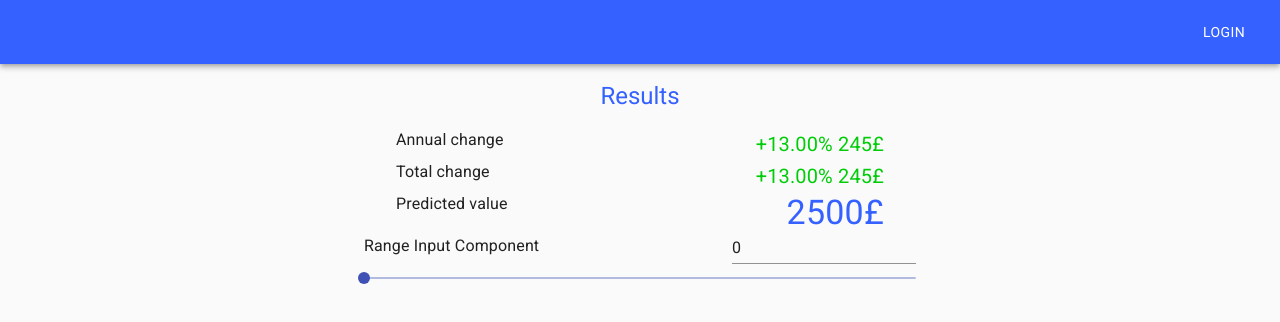
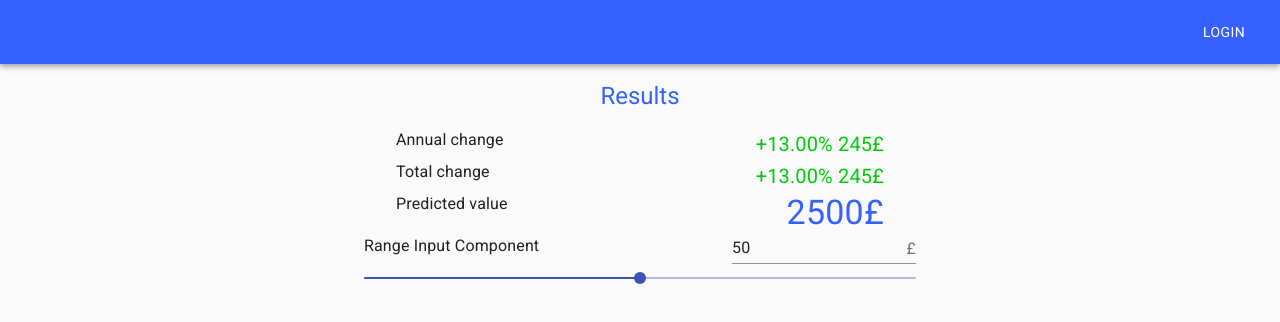
Before and after one commit to b-chmiel/metis-finance-calculator-ui, a React (Create React App) app: page / in a window 1280 px wide. Shown: the top 322 px of the page. Built offline with nearby package versions, Linux system fonts and the light colour scheme.

Commit message:
add unit to range input

```diff
--- a/src/components/RangeInput/RangeInput.tsx
+++ b/src/components/RangeInput/RangeInput.tsx
@@ -1,16 +1,25 @@
-import {Grid, Input, Slider, Typography} from '@material-ui/core';
+import {Grid, Input, InputAdornment, Slider, Typography} from '@material-ui/core';
 import {css} from 'emotion';
-import React, {useState} from 'react';
+import React, {useEffect, useState} from 'react';
 
 interface Props {
     minValue: number;
     maxValue: number;
 
+    unit?: string;
     label: string;
+
+    valueChanged?: (value: number) => void;
 }
 
 export const RangeInput = (props: Props) => {
-    const [value, setValue] = useState<number | string | Array<number | string>>(props.minValue);
+    const [value, setValue] = useState<number | string | Array<number | string>>((props.minValue + props.maxValue) / 2);
+
+    useEffect(() => {
+        if (props.valueChanged !== undefined) {
+            props.valueChanged(typeof value === 'number' ? value : 0);
+        }
+    }, [value]);
 
     const handleSliderChange = (event: any, newValue: number | number[]) => {
         setValue(newValue);
@@ -58,6 +67,7 @@ export const RangeInput = (props: Props) => {
                     className={css`
                         width: 100%;
                     `}
+                    endAdornment={props.unit ? <InputAdornment position="end">{props.unit}</InputAdornment> : undefined}
                 />
             </Grid>
             <Grid item xs={12}>
--- a/src/views/InvestmentView.tsx
+++ b/src/views/InvestmentView.tsx
@@ -19,7 +19,7 @@ export const InvestmentView = (props: Props) => {
                     totalChange={245}
                     predictedChange={2500}
                 />
-                <RangeInput minValue={0} maxValue={100} label="Range Input Component" />
+                <RangeInput minValue={0} maxValue={100} label="Range Input Component" unit="£" />
             </Container>
         </React.Fragment>
     );
```
Also changed, not shown: 1 other file (tests, documents, lock files or other folders).
